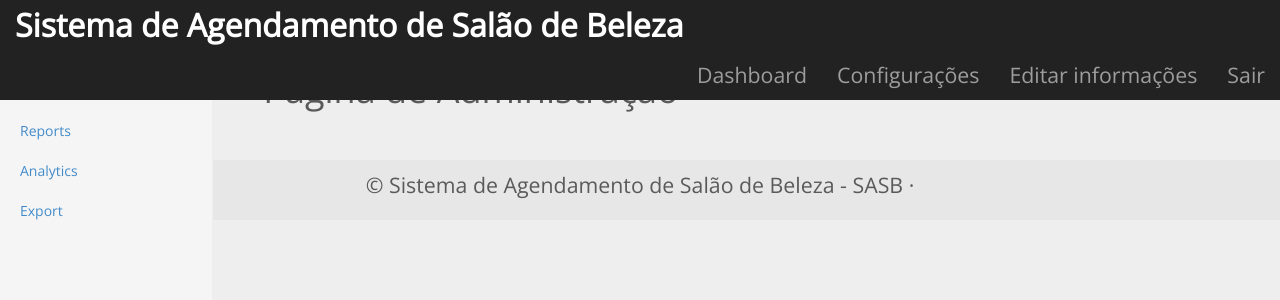
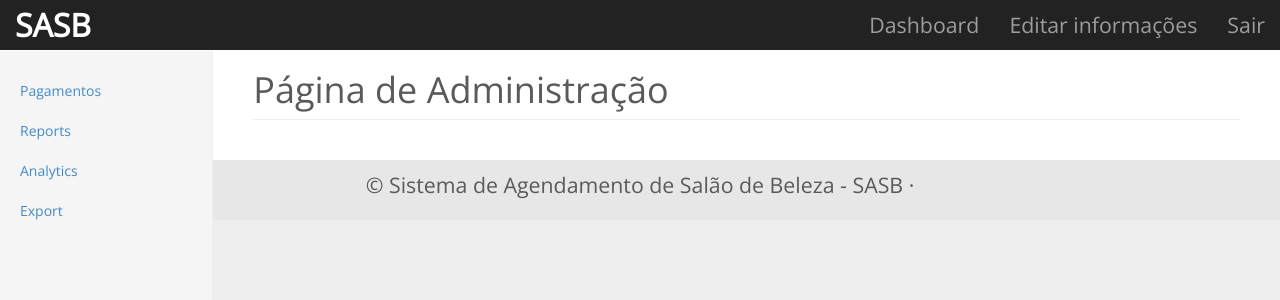
Before and after one commit to SamuelFernandesF/SistemaParaGerenciamentoDeSaloes, a PHP site: page /dashboard.php in a window 1280 px wide. Shown: the top 300 px of the page. Run offline with PHP 8.4, Linux system fonts and the light colour scheme; some libraries are stand-ins or nearby versions.

Commit message:
ajustes css

```diff
--- a/css/style.css
+++ b/css/style.css
@@ -114,3 +114,16 @@ footer .row {
 .btn-primary a {
 	color: #ffffff;
 }
+
+.dashbg {
+    background-color: #fff;
+}
+
+.container-fluid {
+    padding: 0px;
+}
+
+.navbar {
+    padding-right: 15px;
+    padding-left: 15px;
+}
--- a/dashboard.php
+++ b/dashboard.php
@@ -1,7 +1,7 @@
 <?php include ("header-dashboard.php"); ?>
 
 
-    <div class="container-fluid">
+
         <div class="row">
             <div class="col-sm-3 col-md-2 sidebar">
                 <ul class="nav nav-sidebar">
@@ -12,22 +12,9 @@
                 </ul>
             </div>
         </div>
-    <div class="col-sm-9 col-sm-offset-3 col-md-10 col-md-offset-2 main">
-        <h1 class="page-header">Página de Administração</h1>
-
+        <div class="col-sm-9 col-sm-offset-3 col-md-10 col-md-offset-2 main">
+            <h1 class="page-header">Página de Administração</h1>
         </div>
     </div>
-</div>
-
-<!-- Bootstrap core JavaScript
-================================================== -->
-<!-- Placed at the end of the document so the pages load faster -->
-<script src="https://ajax.googleapis.com/ajax/libs/jquery/1.11.1/jquery.min.js"></script>
-<script src="../../dist/js/bootstrap.min.js"></script>
-<script src="../../assets/js/docs.min.js"></script>
-<!-- IE10 viewport hack for Surface/desktop Windows 8 bug -->
-<script src="../../assets/js/ie10-viewport-bug-workaround.js"></script>
-
-
 
 <?php include ("footer.php"); ?>
--- a/header-dashboard.php
+++ b/header-dashboard.php
@@ -28,15 +28,16 @@
                 <span class="icon-bar"></span>
                 <span class="icon-bar"></span>
             </button>
-            <a class="navbar-brand" href="home.php">Sistema de Agendamento de Salão de Beleza</a>
+            <a class="navbar-brand" href="home.php">SASB</a>
         </div>
         <div id="navbar" class="navbar-collapse collapse">
             <ul class="nav navbar-nav navbar-right">
-                <li><a href="#">Dashboard</a></li>
-                <li><a href="#">Configurações</a></li>
+                <li><a href="dashboard.php">Dashboard</a></li>
                 <li><a href="#">Editar informações</a></li>
-                <li><a href="#">Sair</a></li>
+                <li><a href="home.php">Sair</a></li>
             </ul>
         </div>
     </div>
 </nav>
+
+<div class="container-fluid dashbg">
--- a/header.php
+++ b/header.php
@@ -15,7 +15,7 @@
   </head>
 
   <body>
-    <div class="navbar navbar-fixed-top navbar-default" role="navigation">
+    <div class="navbar navbar-fixed-top navbar-inverse" role="navigation">
         <div class="container-fluid">
           <div class="navbar-header">
             <a class="navbar-brand" href="home.php">SASB</a>
--- a/home.php
+++ b/home.php
@@ -33,9 +33,6 @@
             </div>
           </div>
         </div>
-
-        <a class="left carousel-control" href="#myCarousel" data-slide="prev"><span class="glyphicon glyphicon-chevron-left"></span></a>
-        <a class="right carousel-control" href="#myCarousel" data-slide="next"><span class="glyphicon glyphicon-chevron-right"></span></a>
       </div>
 
       <div class="row featurette fundo0">
```
